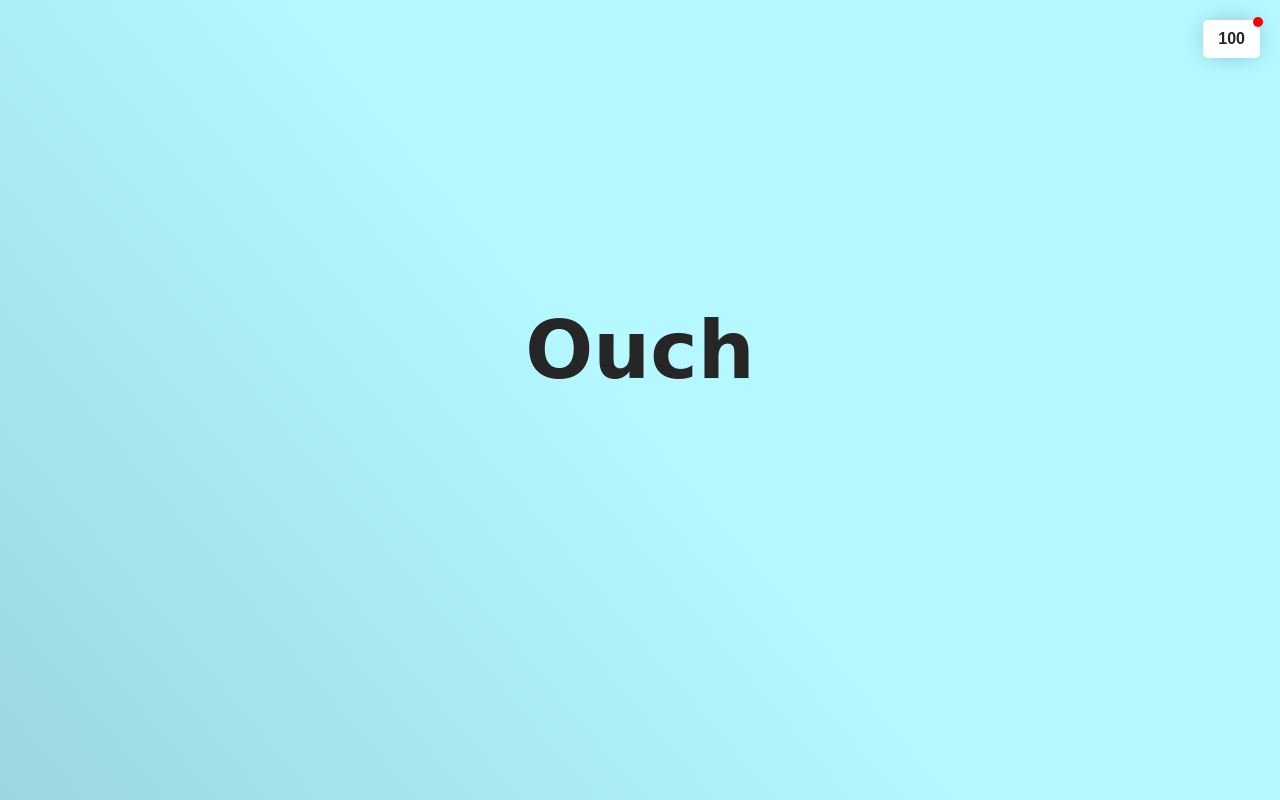
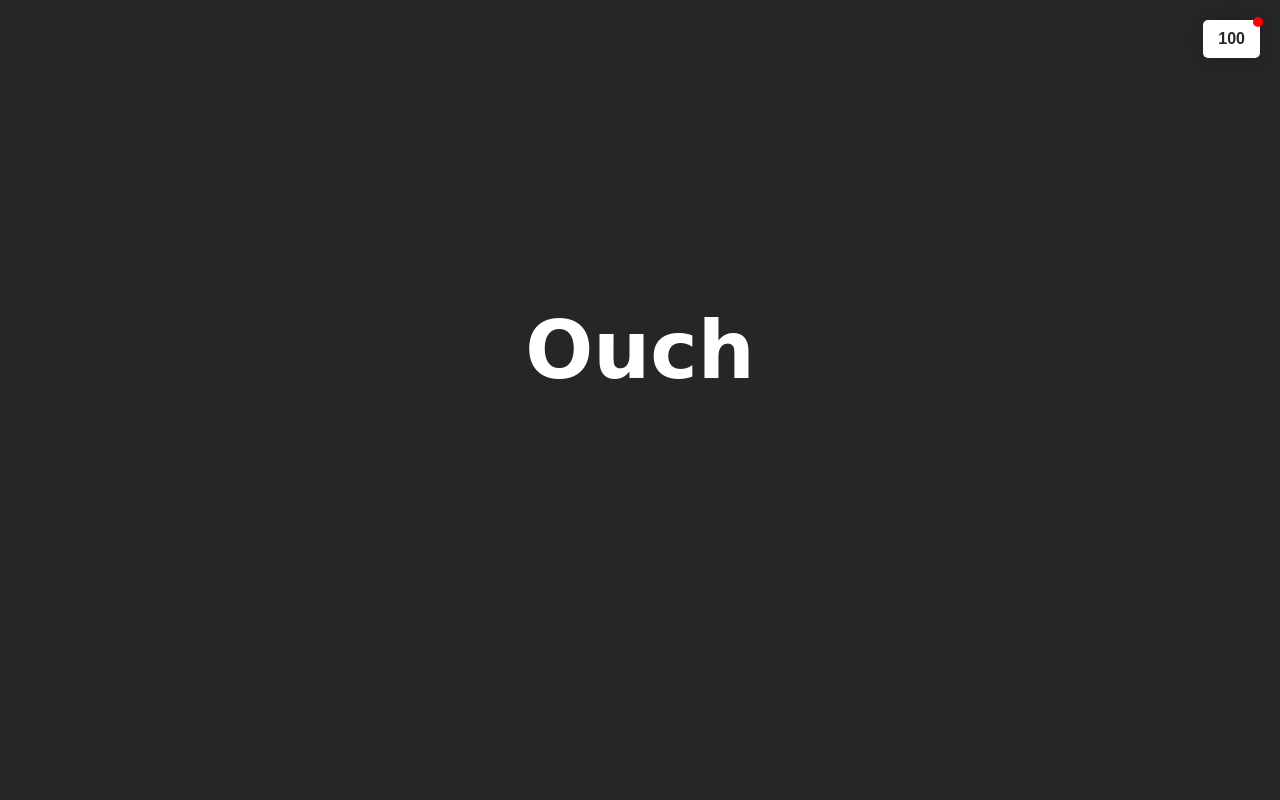
Before and after one commit to byanthny/Ouch, a plain HTML site: page front/index.html in a window 1280 px wide. Drawn offline with Linux system fonts and the light colour scheme; a web font is replaced by a local one.

Commit message:
added style for turning off lights

```diff
--- a/front/css/style.css
+++ b/front/css/style.css
@@ -3,7 +3,7 @@ body {
     margin: 0;
 }
 
-#header {
+.header {
     padding-top: 30vh;
     width: 100vw;
     height: 70vh;
@@ -52,3 +52,11 @@ body {
     font-size: 5em;
     text-shadow:0px 0px 24px -7px rgba(0,0,0,.4);
 }
+
+.header.dark {
+    background: linear-gradient(-130deg, #262626 50%, #262626 100%);
+}
+
+.ouch.dark {
+    color: white;
+}
--- a/front/index.html
+++ b/front/index.html
@@ -8,11 +8,11 @@
 </head>
 <body>
 
-    <div id="header">
+    <div class="header dark">
         <p class="level">100
             <div class="indicator offline"></div>
         </p>
-        <h1 class="ouch">Ouch</h1>
+        <h1 class="ouch dark">Ouch</h1>
     </div>
 
     <script src="js/brains.js"></script>
```
